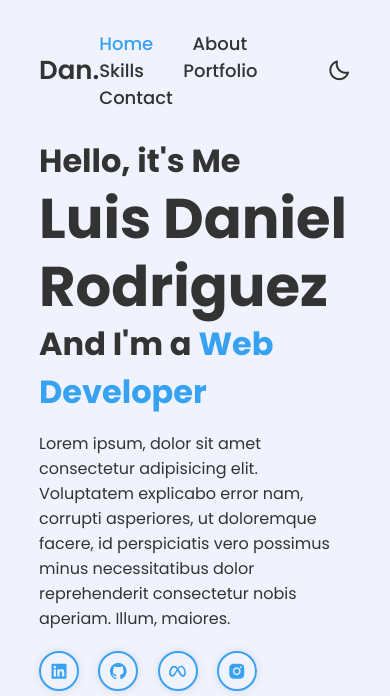
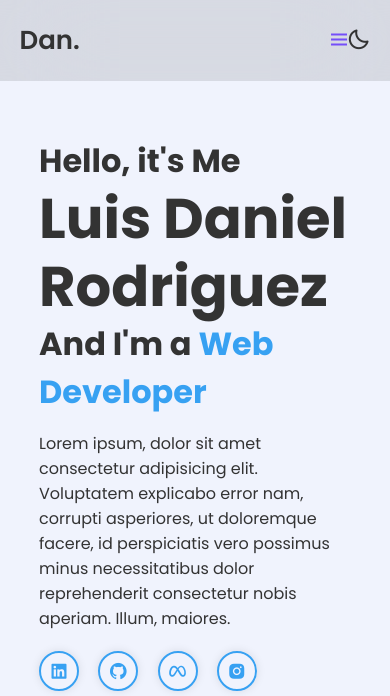
Before and after one commit to Danielroxs/Portfolio_HTML_CSS_JS, a plain HTML site: page index.html in a window 390 px wide. Shown: the top 696 px of the page. Drawn offline with nearby package versions, Linux system fonts and the light colour scheme.

Commit message:
Menu de navegacion resp

```diff
--- a/index.html
+++ b/index.html
@@ -16,12 +16,18 @@
         <header class="header">
                 <a href="#" class="logo">Dan.</a>
 
+                <input type="checkbox" id="check">
+                <label for="check" class="icons">
+                    <i class='bx bx-menu' id="menu-icon"></i>
+                    <i class='bx bx-x' id="close-icon"></i>
+                </label>
+
                 <nav class="navbar">
-                <a href="#" class="active">Home</a>
-                <a href="#">About</a>
-                <a href="#">Skills</a>
-                <a href="#">Portfolio</a>
-                <a href="#">Contact</a>
+                    <a href="#" style="--i:0;" class="active">Home</a>
+                    <a href="#" style="--i:1;">About</a>
+                    <a href="#" style="--i:2;">Skills</a>
+                    <a href="#" style="--i:3;">Portfolio</a>
+                    <a href="#" style="--i:4;">Contact</a>
                 </nav>
 
                 <div class="toggle-icon">
--- a/script.js
+++ b/script.js
@@ -1,4 +1,8 @@
 const container = document.querySelector('.container');
+
+let header = document.querySelector('.header');
+
+header.classList.toggle('sticky', window.scrollY > 100)
 
 const cloneContainer = container.cloneNode(true);
 cloneContainer.id = 'dark-container';
--- a/style.css
+++ b/style.css
@@ -8,6 +8,13 @@
     font-family: 'Poppins', sans-serif;
 }
 
+:root {
+    --bg-color: #fdfdfd;
+    --text-color: #333;
+    --main-color: #754ef9;
+    --white-color: #fdfdfd;
+    --shadow-color: rgba(0, 0, 0, .2);
+}
 
 .container {
     position: relative;
@@ -21,10 +28,40 @@
     left: 0;
     width: 100%;
     padding: 30px 10%;
-    background: transparent;
     display: flex;
     align-items: center;
     z-index: 100;
+}
+
+.header::before {
+    content: '';
+    position: absolute;
+    top: 0;
+    left: 0;
+    width: 100%;
+    height: 100%;
+    background: rgba(0, 0, 0, .1);
+    backdrop-filter: blur(50px);
+    z-index: -1;
+}
+
+.header::after {
+    content: '';
+    position: absolute;
+    top: 0;
+    left: -100%;
+    width: 100%;
+    height: 100%;
+    background: linear-gradient(90deg, transparent, rgba(255, 255, 255, .4), transparent);
+    transition: .5s;
+}
+
+.header:hover::after {
+    left: 100%;
+}
+
+.header.sticky {
+    background: transparent;
 }
 
 .logo {
@@ -41,6 +78,77 @@
     margin-right: 35px;
     transition: .5s;
 }
+
+#check {
+    display: none;
+}
+
+.icons {
+    position: absolute;
+    right: 10%;
+    font-size: 1.5rem;
+    color: #754ef9;
+    cursor: pointer;
+    display: none;
+}
+
+@media (max-width:992px) {
+    .header {
+        padding: 1.3rem 5%;
+    }
+}
+
+@media (max-width:768px) {
+    .icons {
+        display: inline-flex;
+    }
+
+    #check:checked~.icons #menu-icon {
+        display: none;
+    }
+
+    .icons #close-icon {
+        display: none;
+    }
+
+    #check:checked~.icons #close-icon {
+        display: block;
+    }
+
+    .navbar {
+        position: absolute;
+        top: 100%;
+        left: 0;
+        width: 100%;
+        height: 0;
+        background: rgba(0, 0, 0, .1);
+        backdrop-filter: blur(50px);
+        box-shadow: 0 0.5rem 1rem rgba(0, 0, 0, .1);
+        overflow: hidden;
+        transition: .3s ease;
+    }
+
+    #check:checked~.navbar {
+        height: 17.7rem;
+    }
+
+    .navbar a {
+        display: block;
+        font-size: 1.1rem;
+        margin: 1.5rem 0;
+        text-align: center;
+        transform: translateY(-50px);
+        opacity: 0;
+        transition: .3s ease;
+    }
+
+    #check:checked~.navbar a {
+        transform: translateY(0);
+        opacity: 1;
+        transition-delay: calc(.15s * var(--i));
+    }
+}
+
 
 .navbar a:hover,
 .navbar a.active {
@@ -130,7 +238,7 @@
     position: absolute;
     bottom: 0;
     right: 65px;
-    width: 43%;
+    width: 41%;
     pointer-events: none;
 }
 
@@ -173,6 +281,7 @@ span {
 
 .about {
     display: flex;
+    height: 100vh;
     justify-content: center;
     align-items: center;
     gap: 4rem;
```
Lines whose indentation alone changed are shown as unchanged.
